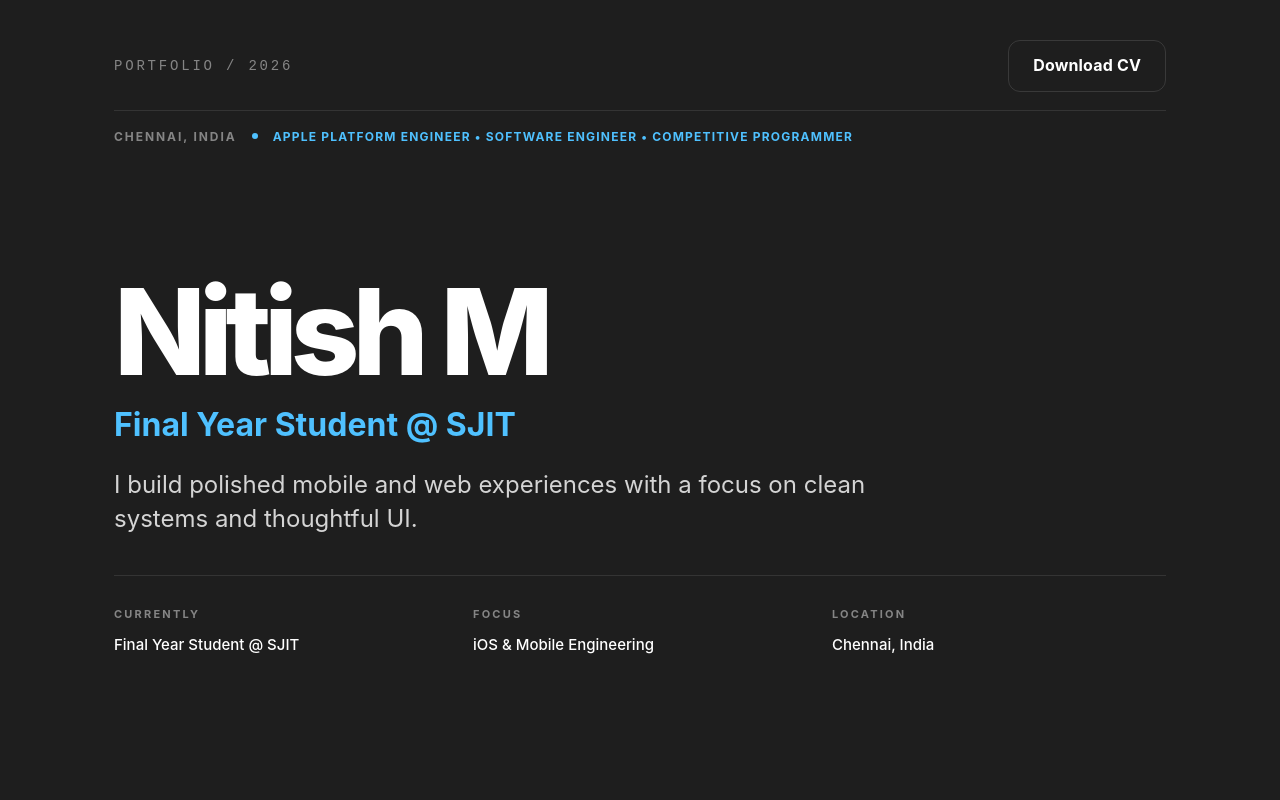
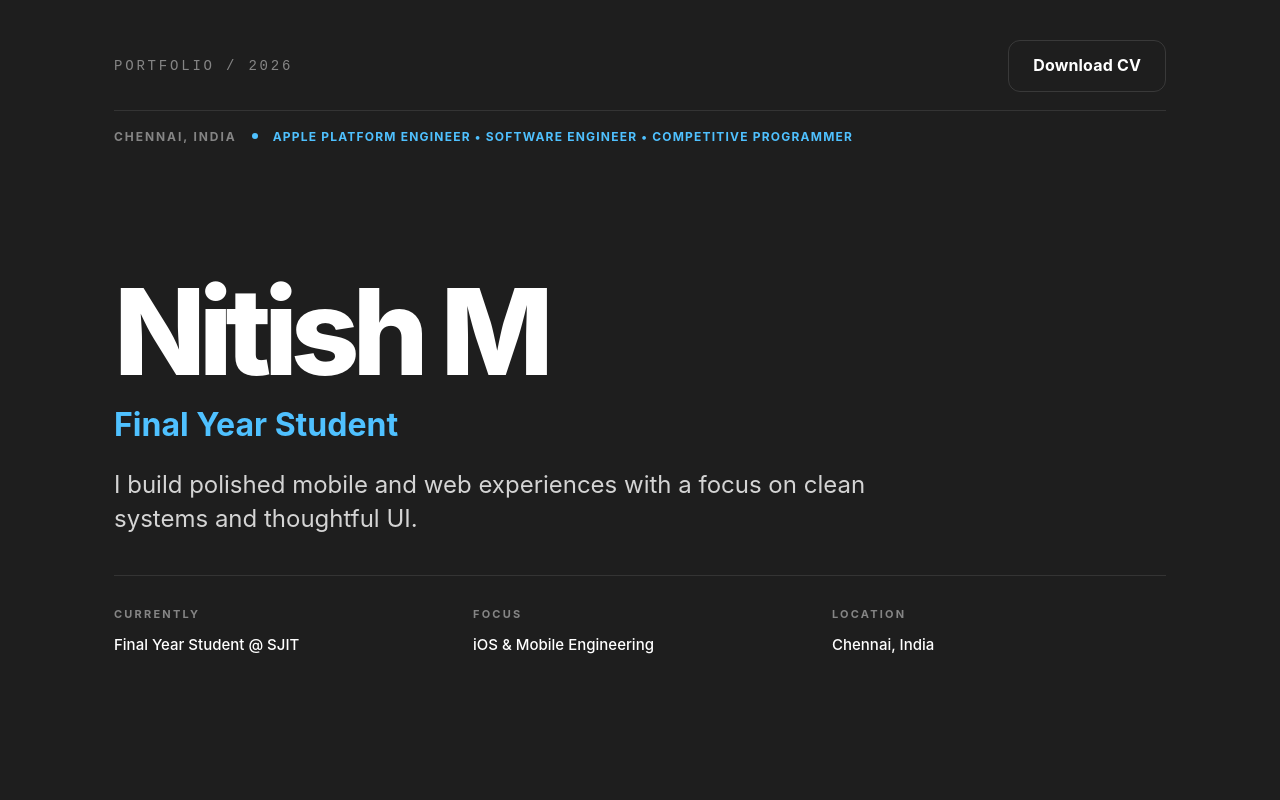
Before and after one commit to nitish1705/portfolio, a React (Vite) app: page / in a window 1280 px wide. Shown: the top 800 px of the page. Built offline with nearby package versions, Linux system fonts and the light colour scheme; no server answers.

Commit message:
Resizable Message box

```diff
--- a/src/App.jsx
+++ b/src/App.jsx
@@ -130,7 +130,7 @@ function App() {
     name: "Nitish M",
     role: "iOS & Mobile Engineer",
     headline: "I build polished mobile and web experiences with a focus on clean systems and thoughtful UI.",
-    tagline: "Final Year Student @ SJIT",
+    tagline: "Final Year Student",
     location: "Chennai, India",
     about: "I am a final year Computer Science student at St. Joseph’s Institute of Technology who enjoys building apps and learning new frameworks as I go. My focus is on turning ideas into clean, useful products with strong fundamentals in programming, mobile development, web development, and product thinking.",
     education: {
@@ -570,7 +570,7 @@ function App() {
                 </div>
                 <div className="form-group">
                   <label>Message</label>
-                  <textarea name="message" className="form-input" rows="4" placeholder="How can I help you?" required style={{ resize: 'none' }}></textarea>
+                  <textarea name="message" className="form-input" rows="4" placeholder="How can I help you?" required style={{ resize: 'vertical', minHeight: '100px' }}></textarea>
                 </div>
                 <button type="submit" disabled={isSending} className="send-btn ui-button" style={{ width: '100%', marginTop: '20px' }}>
                   {status || "Send Message"}
```
